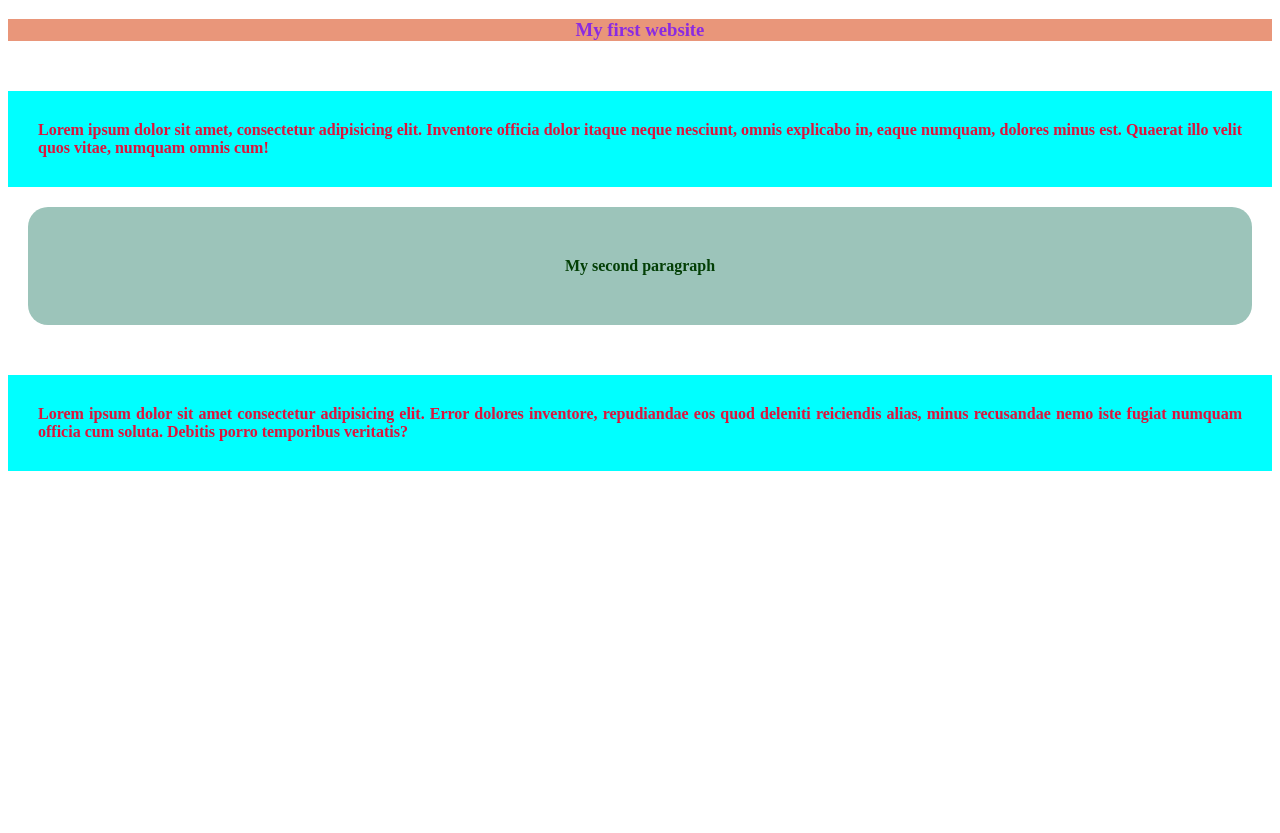
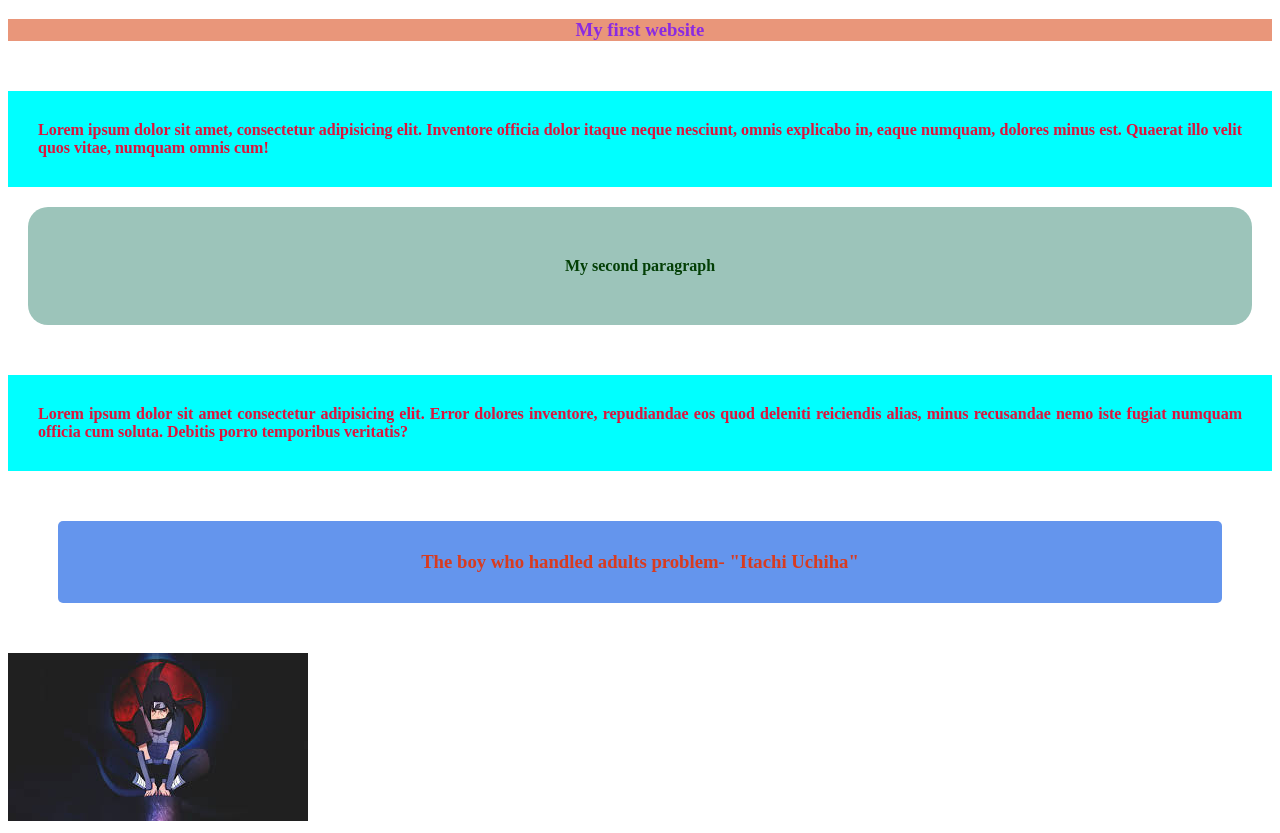
Before and after one commit to Sharif64/my-first-git-repo, a plain HTML site: page index.html in a window 1280 px wide. Before the commit the page ends 800 px from the top, so only its background shows below. Drawn offline with Linux system fonts and the light colour scheme.

Commit message:
added a photo of itachi

```diff
--- a/Mystyle/myrepstyles.css
+++ b/Mystyle/myrepstyles.css
@@ -7,3 +7,12 @@
     border-color: blueviolet;
     margin: 20px;
 }
+
+.itachi{
+    color: rgb(216, 59, 31);
+    background-color: cornflowerblue;
+    text-align: center;
+    padding: 30px;
+    margin: 50px;
+    border-radius: 5px;
+}
--- a/index.html
+++ b/index.html
@@ -27,5 +27,9 @@
         <h4 class="head">My second paragraph</h4>
         <p>Lorem ipsum dolor sit amet consectetur adipisicing elit. Error dolores inventore, repudiandae eos quod deleniti reiciendis alias, minus recusandae nemo iste fugiat numquam officia cum soluta. Debitis porro temporibus veritatis?</p>
     </div>
+    <div>
+        <h3 class="itachi">The boy who handled adults problem- "Itachi Uchiha"</h3>
+        <img src="Mystyle/Itachi.jpg" alt="A picture of the legend Itachi Uchiha">
+    </div>
 </body>
 </html>
```
Also changed, not shown: Mystyle/Itachi.jpg (added).
